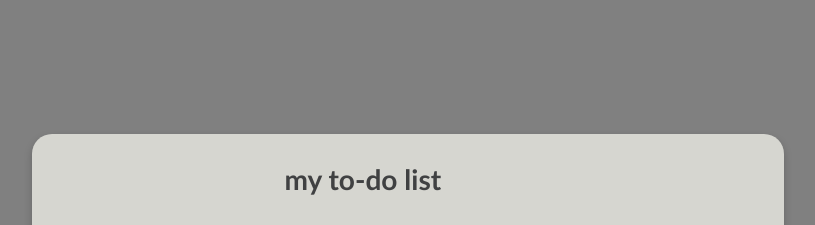
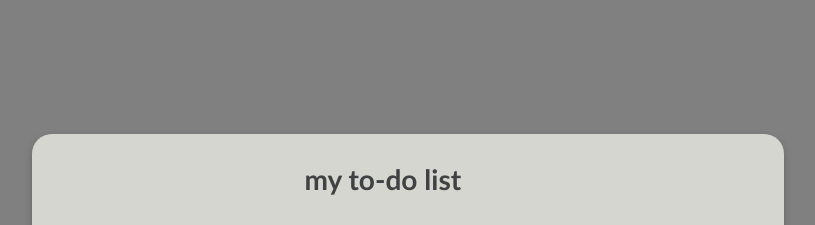
Before and after one commit to STEPHEN-PAINTSIL/to-do-list, a plain HTML site: page index.html in a window 1280 px wide. Shown: the top 225 px of the page, without its empty margins (232-1047 px from the left). Drawn offline with Linux system fonts and the light colour scheme.

Commit message:
Update index.html

```diff
--- a/index.html
+++ b/index.html
@@ -71,6 +71,9 @@
             background-color: white;
             color: aliceblue;
         }
+        .container h3{
+            margin-left: 20px;
+        }
     </style>
 </head>
 <body>
```
